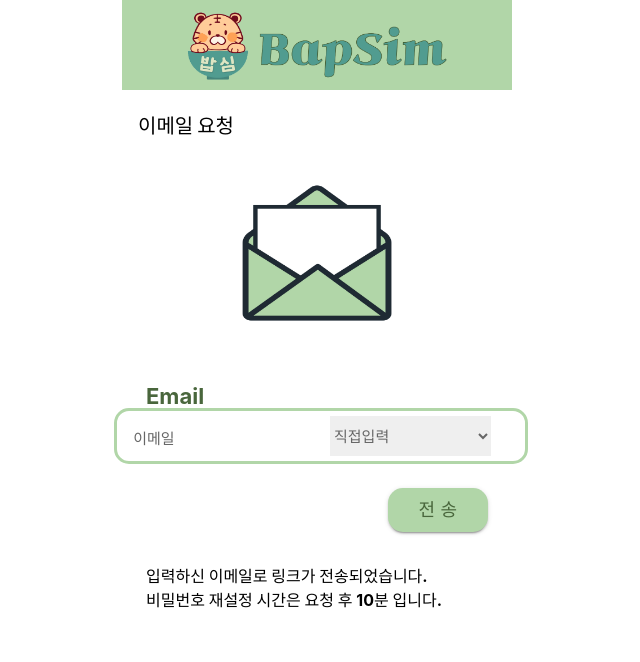
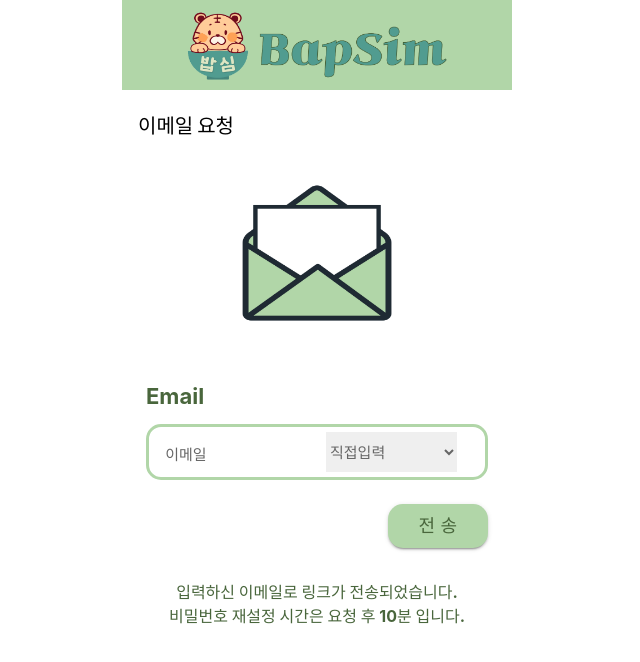
Before and after one commit to CapstoneDesign-Plus/CapstoneDesign2022, a React (Vite) app in the folder client/: page /RequestEmail in a window 1280 px wide. Shown: the top 662 px of the page, without its empty margins (323-963 px from the left). Built offline with nearby package versions, Linux system fonts and the light colour scheme.

Commit message:
(#63) RequestEmail Page UI Edited

```diff
--- a/client/src/components/Main/MainPage.jsx
+++ b/client/src/components/Main/MainPage.jsx
@@ -116,6 +116,8 @@ function MainPage() {
         <Link to="/RequestEmail"><Button>이메일 요청</Button></Link>
         {/* ResetPassword(unvalid) TEST */}
         <Link to="/ResetPassword_"><Button>비밀번호 재설정(무효)</Button></Link>
+        {/* AdminPage TEST */}
+        <Link to="/"><Button>Admin</Button></Link>
       </Box>
     </MainPageStyle>
   );
--- a/client/src/components/User/RequestEmail.jsx
+++ b/client/src/components/User/RequestEmail.jsx
@@ -88,7 +88,8 @@ function RequestEmail() {
           Email
         </Grid>
       </Box>
-      <Grid item xs={12} sx={{ ml: -1 }}>
+      <Box sx={{ display: "flex", alignItems: "flex-end", mt: 2, ml: 3, mr: 5 }}>
+      <Grid item xs={12}>
         <div className="email">
           <Grid container spacing={1}>
             <Grid item xs={6}>
@@ -109,7 +110,7 @@ function RequestEmail() {
           </Grid>
         </div>
       </Grid>
-
+      </Box>
       <Box
         sx={{
           display: "flex",
@@ -125,7 +126,7 @@ function RequestEmail() {
               전 송
             </Button>
           </Grid>
-          <Grid item xs={12} sx={{mt:4}}>
+          <Grid item xs={12} sx={{mt:4, color:'#49663c', textAlign: 'center'}}>
             입력하신 이메일로 링크가 전송되었습니다.<br />
             비밀번호 재설정 시간은 요청 후 10분 입니다.
           </Grid>
--- a/client/src/components/User/ResetPassword_.jsx
+++ b/client/src/components/User/ResetPassword_.jsx
@@ -42,12 +42,6 @@ const ResetPwStyle = styled.div`
 function ResetPassword() {
   return (
     <ResetPwStyle>
-      <Box
-        className="title"
-        sx={{ display: "flex", alignItems: "flex-end", mt: 3, ml: 2 }}
-      >
-        비밀번호 재설정(무효)
-      </Box>
       <Box className="contents" style={{marginTop: '80px'}}>
       <img src="\images\expiration.png"></img>
       </Box>
--- a/client/src/components/User/SignUp.jsx
+++ b/client/src/components/User/SignUp.jsx
@@ -220,7 +220,7 @@ function SignIn() {
                   <input
                     className="input_email"
                     placeholder=" 이메일"
-                    type="emmail"
+                    type="email"
                     value={email}
                     onChange={onChangeEmail}
                   />
```
